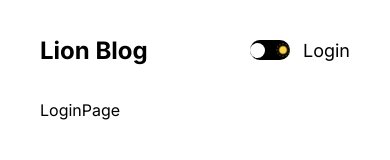
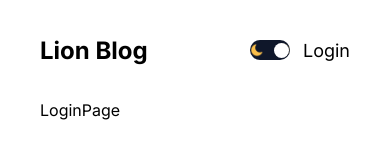
Before and after one commit to Ucheizzzy/lionblog-nextjs, a Next.js app: page /login in a window 390 px wide. Shown: the top 160 px of the page. Built offline with nearby package versions, Linux system fonts and the light colour scheme.

Commit message:
working on the toggle and navbar responsiveness

```diff
--- /dev/null
+++ b/src/app/error.jsx
@@ -0,0 +1,5 @@
+'use client'
+export default function error(error) {
+  console.log(error)
+  return <div>{error.error.message}</div>
+}
--- a/src/app/layout.js
+++ b/src/app/layout.js
@@ -3,6 +3,7 @@ import './globals.css'
 import Navbar from '@/components/navbar/Navbar'
 import Footer from '@/components/footer/Footer'
 import { ThemeContextProvider } from '@/context/ThemeContext'
+import ThemeProvider from '@/providers/ThemeProvider'
 
 const inter = Inter({ subsets: ['latin'] })
 
@@ -18,6 +19,7 @@ export default function RootLayout({ children }) {
     <html lang='en'>
       <body className={inter.className}>
         <ThemeContextProvider>
+          <ThemeProvider>
             <div className='container'>
               <div className='wrapper'>
                 <Navbar />
@@ -25,6 +27,7 @@ export default function RootLayout({ children }) {
                 <Footer />
               </div>
             </div>
+          </ThemeProvider>
         </ThemeContextProvider>
       </body>
     </html>
--- a/src/components/themeToggle/ThemeToggle.jsx
+++ b/src/components/themeToggle/ThemeToggle.jsx
@@ -5,11 +5,26 @@ import styles from './themeToggle.module.css'
 import { useThemeContext } from '@/context/ThemeContext'
 export default function ThemeToggle() {
   const { theme, toggle } = useThemeContext()
-  console.log(theme)
+  // console.log(theme)
   return (
-    <div className={styles.container} onClick={toggle}>
+    <div
+      className={styles.container}
+      onClick={toggle}
+      style={
+        theme === 'dark'
+          ? { backgroundColor: 'white' }
+          : { backgroundColor: '#0f172a' }
+      }
+    >
       <Image src='/moon.png' alt='moon' width={14} height={14} />
-      <div className={styles.ball}></div>
+      <div
+        className={styles.ball}
+        style={
+          theme === 'dark'
+            ? { left: 1, background: '#0f172a' }
+            : { right: 1, background: 'white' }
+        }
+      ></div>
       <Image src='/sun.png' alt='sun' width={14} height={14} />
     </div>
   )
--- a/src/components/themeToggle/themeToggle.module.css
+++ b/src/components/themeToggle/themeToggle.module.css
@@ -7,12 +7,12 @@
   position: relative;
   cursor: pointer;
   border-radius: 50px;
-  background-color: #000;
+  /* background-color: #000; */
 }
 .ball {
   width: 15px;
   height: 15px;
   border-radius: 50%;
   position: absolute;
-  background-color: #fff;
+  /* background-color: #fff; */
 }
--- a/src/providers/ThemeProvider.jsx
+++ b/src/providers/ThemeProvider.jsx
@@ -0,0 +1,14 @@
+'use client'
+import { useThemeContext } from '@/context/ThemeContext'
+import { useEffect, useState } from 'react'
+
+export default function ThemeProvider({ children }) {
+  const { theme } = useThemeContext()
+  const [mounted, setMounted] = useState(false)
+
+  useEffect(() => {
+    setMounted(true)
+  }, [])
+
+  if (mounted) return <div className={theme}>{children}</div>
+}
```
Lines whose indentation alone changed are shown as unchanged.
